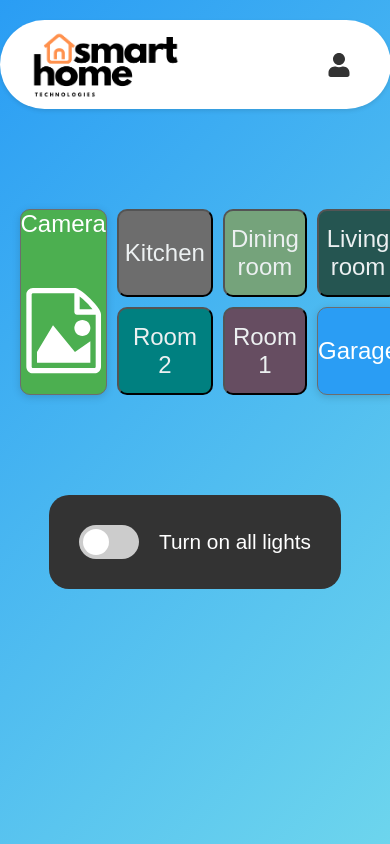
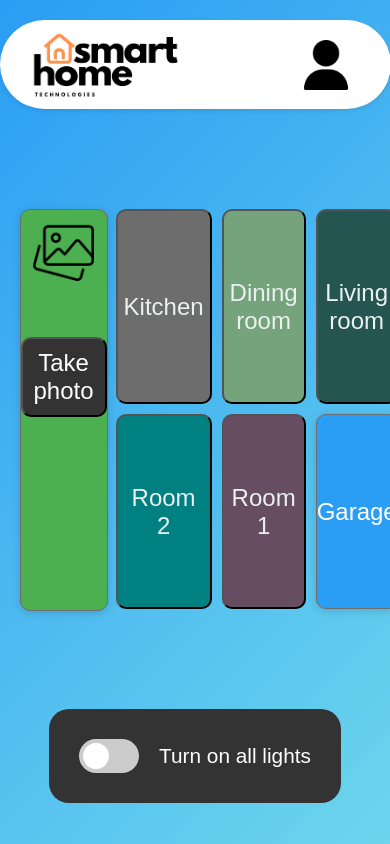
Before and after one commit to 04esteban04/custom_home_system, a React (Create React App) app in the folder web/frontend/smart-home/: page /home in a window 390 px wide. Built offline with nearby package versions, Linux system fonts and the light colour scheme.

Commit message:
Change icons, container responsiveness, add take image button

```diff
--- a/web/frontend/smart-home/package.json
+++ b/web/frontend/smart-home/package.json
@@ -5,7 +5,6 @@
   "dependencies": {
     "react": "^18.0.0",
     "react-dom": "^18.0.0",
-    "react-icons": "^5.3.0",
     "react-router-dom": "^6.26.1",
     "react-scripts": "^5.0.1"
   },
--- a/web/frontend/smart-home/src/components/home/Home.css
+++ b/web/frontend/smart-home/src/components/home/Home.css
@@ -22,6 +22,7 @@
     cursor: pointer;
     width: 150px;
     margin-left: 10px;
+    transition: scale 0.3s ease-in-out;
 }
 
 .navbar-logo:hover {
@@ -36,16 +37,14 @@
 }
 
 .user-icon {
-    font-size: 24px;
-    color: #333;
     margin-right: 20px;
-
+    width: 50px;
+    height: 50px;
+    transition: scale 0.3s ease-in-out;
 }
 
 .user-icon:hover {
-    color: #2a9df4;
-    scale: 1.4;
-    transition: color 0.3s;
+    scale: 1.2;
 }
 
 .dropdown-menu {
@@ -85,6 +84,8 @@
     margin-top: 100px;
     width: 100%;
     max-width: 1500px;
+    height: 100%;
+    max-height: 400px;
 }
 
 .grid-item {
@@ -98,20 +99,39 @@
     height: 1fr;
 }
 
-.camera-item {
+.camera-container {
     background-color: #4CAF50;
     grid-column: 1/2;
     grid-row: 1/3;
+
+    width: 100%;
+    height: 100%;
+    max-height: 500px;
+    max-width: max-content;
 }
 
-.photo{
-    display: flex;
-    justify-content: center;
-    align-items: center;
-    width: 100%;
-    height: 100%;
-    margin-top: 50px;
+.take-photo{
+    color: white;
+    font-size: 1em;
+    background-color: #333;
+
+    margin-top: 40px;
     margin-bottom: 20px;
+    padding: 10px;
+    border-radius: 10px;
+
+    cursor: pointer;
+    transition: background-color 0.3s ease;
+}
+
+.take-photo:hover {
+    background-color: #5c5c5c;
+}
+
+.photo-logo{
+    width: 70%;
+    height: 70%;
+    margin: 10px;
 }
 
 .room-button {
--- a/web/frontend/smart-home/src/components/home/Home.jsx
+++ b/web/frontend/smart-home/src/components/home/Home.jsx
@@ -2,8 +2,8 @@ import React, { useState } from 'react';
 import { useNavigate } from 'react-router-dom';
 import './Home.css';
 import logo from '../../assets/SmartHome-logo.png';
-import { FaUser } from 'react-icons/fa';
-import { ImFilePicture } from "react-icons/im";
+import userIcon from '../../assets/user-icon.png';
+import picture from '../../assets/picture.png';
 
 function Home() {
     const navigate = useNavigate();
@@ -15,7 +15,6 @@ function Home() {
         room2: false,
     });
 
-    // Función para determinar si todas las luces están encendidas
     const areAllLightsOn = () => {
         return Object.values(lightStates).every(state => state);
     };
@@ -43,17 +42,34 @@ function Home() {
         navigate('/login');
     }
 
+    /* TODO: Show photo taken from hardware */
+    const handlePhoto = () => {
+        console.log("Show user taken photo");
+
+    }
+
     return (
         <div className="home-container">
             <Navbar onLogout={handleLogout} />
 
             <div className="grid-container">
-                <div className="grid-item camera-item">
-                    Camera
+                <div className="grid-item camera-container">
+
                     {/* TODO: Incorporate image taken from hardware */}
                     <div>
-                        <ImFilePicture className='photo'/>
+                        <img
+                            src={picture}
+                            alt="A camera logo"
+                            className="photo-logo"
+                        />
                     </div>
+
+                    <div>
+                        <button className="take-photo" onClick={handlePhoto}>
+                            Take photo
+                        </button>
+                    </div>
+
                 </div>
 
                 <button className={`living-room room-button ${lightStates.livingRoom ? 'on' : 'off'}`}
@@ -126,7 +142,11 @@ function Navbar({ onLogout }) {
                 className="navbar-logo"
             />
             <div className="user-menu" onClick={toggleDropdown}>
-                <FaUser className="user-icon" />
+                <img
+                    src={userIcon}
+                    alt="User profile icon"
+                    className="user-icon"
+                />
                 {dropdownVisible && (
                     <div className="dropdown-menu">
                         <button onClick={onLogout} className="dropdown-item">Logout</button>
```
Also changed, not shown: web/frontend/smart-home/src/assets/picture.png (added), web/frontend/smart-home/src/assets/user-icon.png (added).
